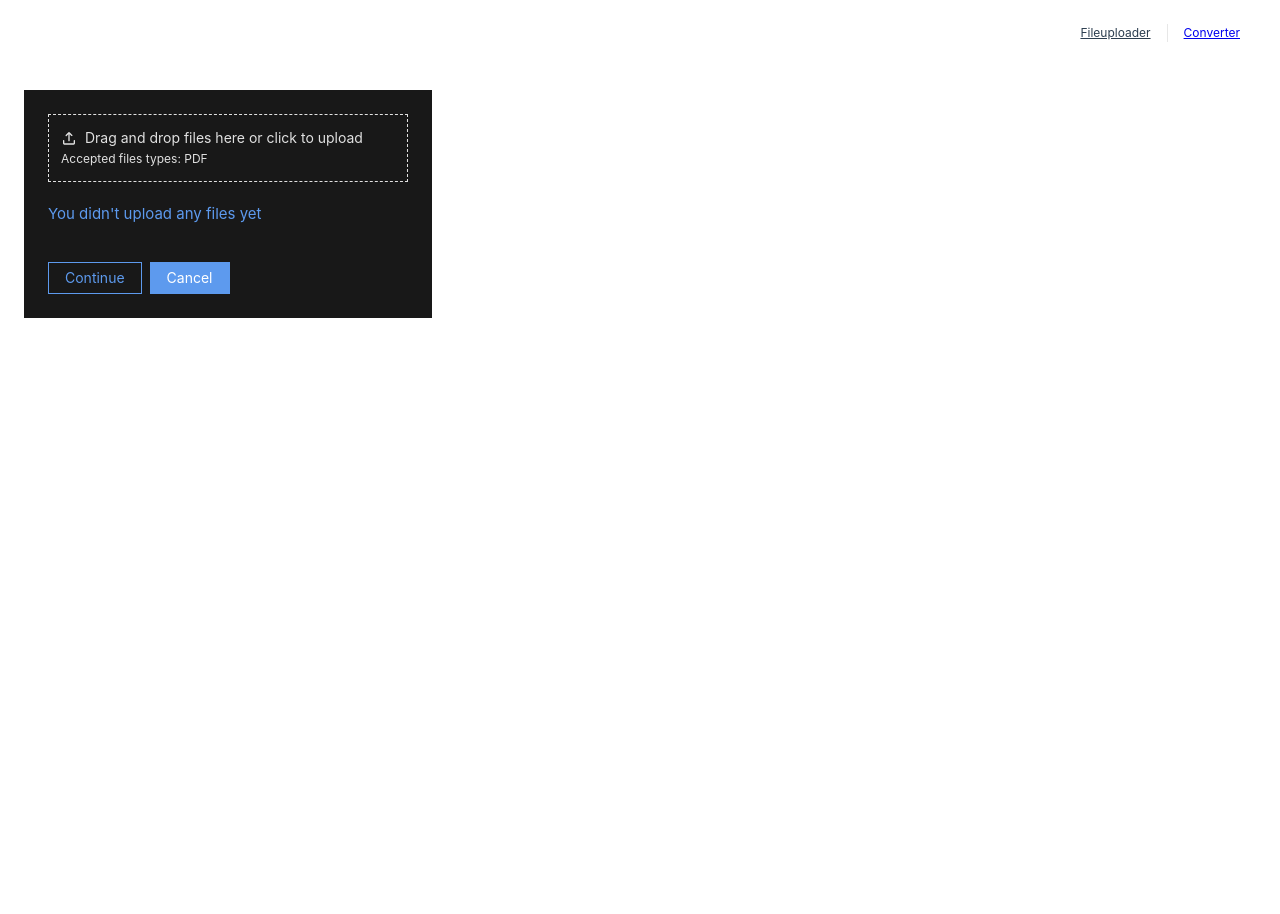
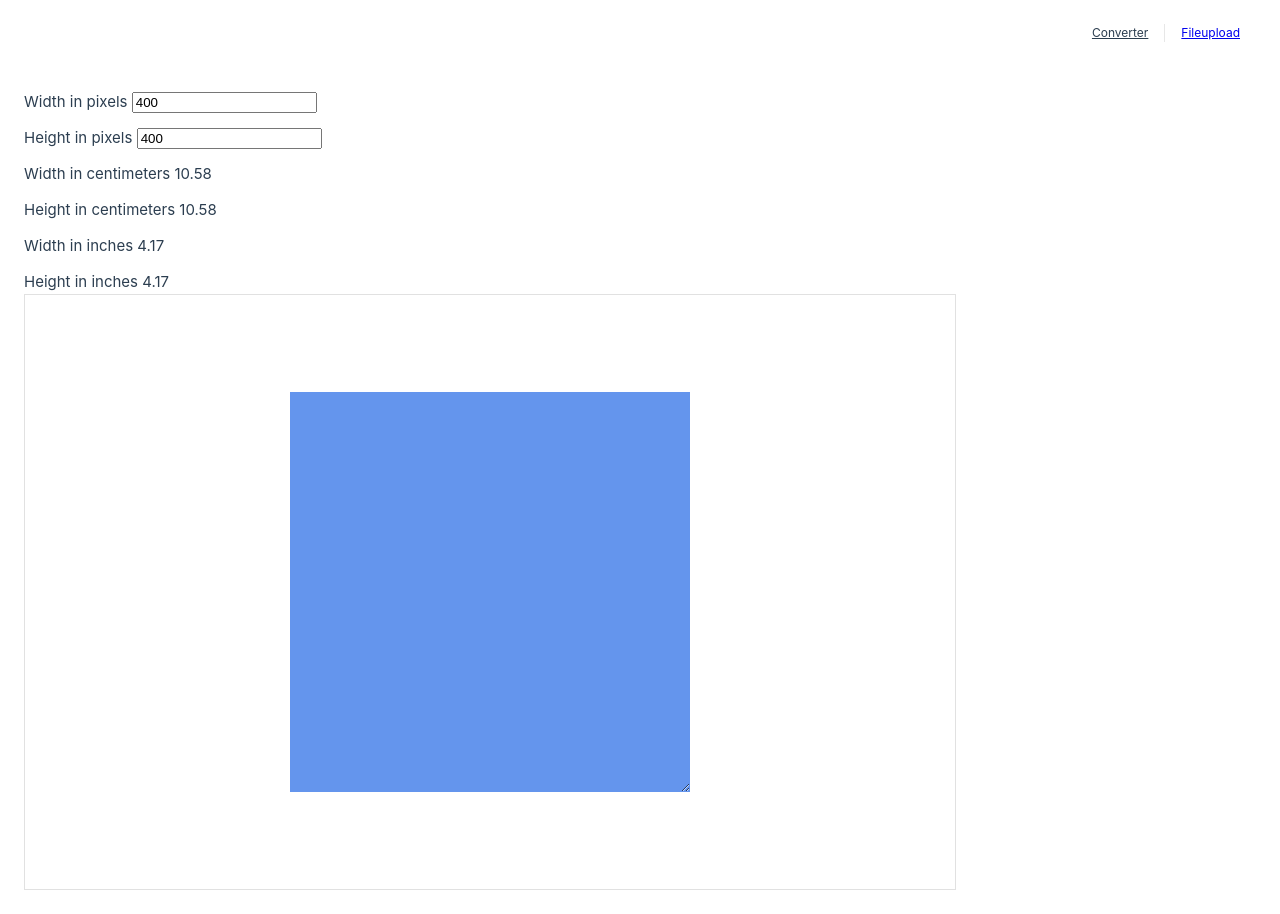
Before and after one commit to AleksandrKalinin/docker-project, a Vue app: page / in a window 1280 px wide. Before the commit the page ends 800 px from the top, so only its background shows below. Built offline with nearby package versions, Linux system fonts and the light colour scheme.

Commit message:
fix pages

```diff
--- a/src/App.vue
+++ b/src/App.vue
@@ -6,8 +6,8 @@ import { RouterLink, RouterView } from 'vue-router'
   <main class="main">
     <header>
       <nav>
-        <RouterLink to="/">Fileuploader</RouterLink>
-        <RouterLink to="/about">Converter</RouterLink>
+        <RouterLink to="/">Converter</RouterLink>
+        <RouterLink to="/fileupload">Fileupload</RouterLink>
       </nav>
     </header>
     <section class="content">
--- a/src/router/index.ts
+++ b/src/router/index.ts
@@ -10,8 +10,8 @@ const router = createRouter({
       component: HomeView
     },
     {
-      path: '/about',
-      name: 'about',
+      path: '/fileupload',
+      name: 'fileupload',
       // route level code-splitting
       // this generates a separate chunk (About.[hash].js) for this route
       // which is lazy-loaded when the route is visited.
--- a/src/views/AboutView.vue
+++ b/src/views/AboutView.vue
@@ -1,7 +1,9 @@
+<script setup lang="ts">
+import FIleUpload from '@/components/FIleUpload.vue'
+</script>
+
 <template>
-  <ConverterComponent />>
+  <div class="page">
+    <FIleUpload />
+  </div>
 </template>
-
-<script setup lang="ts">
-import ConverterComponent from '@/components/ConverterComponent.vue'
-</script>
--- a/src/views/HomeView.vue
+++ b/src/views/HomeView.vue
@@ -1,9 +1,7 @@
+<template>
+  <ConverterComponent />
+</template>
+
 <script setup lang="ts">
-import FIleUpload from '@/components/FIleUpload.vue'
+import ConverterComponent from '@/components/ConverterComponent.vue';
 </script>
-
-<template>
-  <div class="page">
-    <FIleUpload />
-  </div>
-</template>
```
